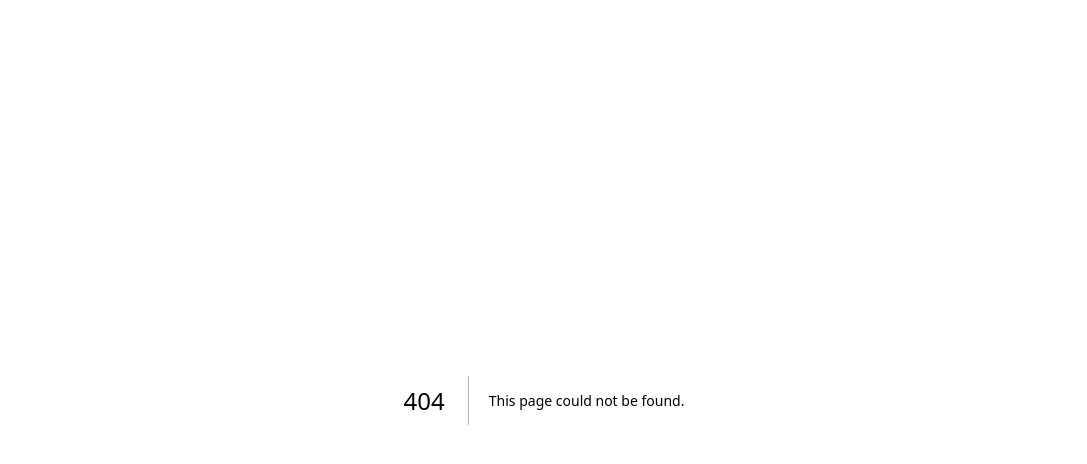
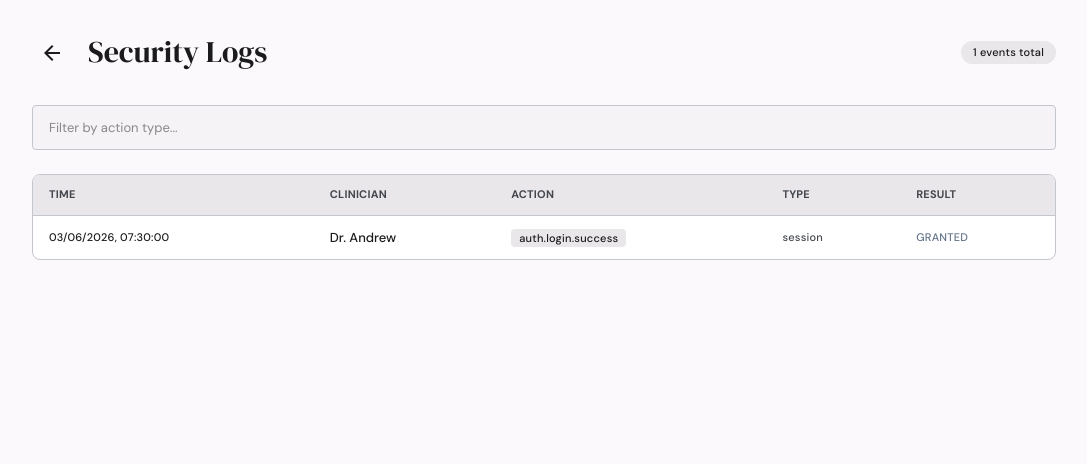
Before and after one commit to hamzaahmad3006/clinIQ, a Next.js app in the folder frontend/: page /security-logs in a window 1280 px wide. Before the commit this address had no page. Shown: the top 464 px of the page, without its empty margins (96-1183 px from the left). Built offline with nearby package versions, Linux system fonts and the light colour scheme.

Commit message:
security-logs

```diff
--- a/frontend/src/app/api/audit-logs/route.ts
+++ b/frontend/src/app/api/audit-logs/route.ts
@@ -1,9 +1,18 @@
 import { NextRequest, NextResponse } from "next/server";
 import { getAuditLogs, createAuditLog } from "@/lib/mockDb";
 
-export async function GET() {
-  const logs = getAuditLogs();
-  return NextResponse.json({ logs });
+export async function GET(request: NextRequest) {
+  const { searchParams } = new URL(request.url);
+  const action = searchParams.get("action");
+  const limit = parseInt(searchParams.get("limit") || "100");
+
+  let logs = getAuditLogs().sort((a, b) => new Date(b.timestamp).getTime() - new Date(a.timestamp).getTime());
+
+  if (action) {
+    logs = logs.filter((l) => l.action.includes(action));
+  }
+
+  return NextResponse.json({ logs: logs.slice(0, limit), total: getAuditLogs().length });
 }
 
 export async function POST(request: NextRequest) {
--- a/frontend/src/app/dashboard/page.tsx
+++ b/frontend/src/app/dashboard/page.tsx
@@ -168,7 +168,7 @@ export default function DashboardPage() {
           </a>
           <a
             className="flex items-center gap-4 px-4 py-3 text-on-primary-fixed-variant hover:bg-navy-700 hover:text-on-primary transition-all"
-            href="#"
+            href="/security-logs"
           >
             <span className="material-symbols-outlined" data-icon="gavel">
               gavel
--- a/frontend/src/app/patient/[id]/page.tsx
+++ b/frontend/src/app/patient/[id]/page.tsx
@@ -94,6 +94,25 @@ export default function PatientBriefPage() {
       window.removeEventListener("focus", handleFocus);
     };
   }, []);
+
+  const handleMarkReviewed = async () => {
+    await fetch("/api/audit-logs", {
+      method: "POST",
+      headers: { "Content-Type": "application/json" },
+      body: JSON.stringify({
+        actorId: "clin-henderson-001",
+        actorName: "Dr. Henderson",
+        actorRole: "specialist",
+        action: "brief.marked_reviewed",
+        resourceType: "patient_brief",
+        resourceId: patientId,
+        patientId,
+        accessResult: "granted",
+        sensitivityTier: 2,
+      }),
+    });
+    alert("Brief marked as reviewed. Audit logged.");
+  };
 
   const handleBreakGlass = async () => {
     if (bgJustification.length < 20) return;
@@ -349,8 +368,7 @@ export default function PatientBriefPage() {
             </a>
             <a
               className="flex items-center gap-3 px-6 py-3 text-on-primary-fixed-variant hover:bg-navy-700 hover:text-on-primary transition-all text-body-sm"
-              href="#"
-              onClick={(e) => e.preventDefault()}
+              href="/security-logs"
             >
               <span className="material-symbols-outlined" data-icon="gavel">gavel</span>
               Security Logs
@@ -576,7 +594,7 @@ export default function PatientBriefPage() {
               </p>
             </div>
             <div className="flex gap-4">
-              <button className="bg-primary text-on-primary px-10 py-4 rounded-xl font-ui-heading text-body-base flex items-center gap-3 shadow-xl hover:scale-105 transition-transform cursor-pointer active:scale-95">
+              <button onClick={handleMarkReviewed} className="bg-primary text-on-primary px-10 py-4 rounded-xl font-ui-heading text-body-base flex items-center gap-3 shadow-xl hover:scale-105 transition-transform cursor-pointer active:scale-95">
                 <span className="material-symbols-outlined" data-icon="fact_check">fact_check</span>
                 Mark Brief as Reviewed
               </button>
--- /dev/null
+++ b/frontend/src/app/security-logs/page.tsx
@@ -0,0 +1,107 @@
+"use client";
+
+import React, { useState, useEffect } from "react";
+import { useRouter } from "next/navigation";
+
+interface AuditEntry {
+  id: number;
+  actorName: string;
+  actorRole: string;
+  action: string;
+  resourceType: string;
+  accessResult: string;
+  sensitivityTier: number | null;
+  timestamp: string;
+}
+
+export default function SecurityLogsPage() {
+  const router = useRouter();
+  const [logs, setLogs] = useState<AuditEntry[]>([]);
+  const [filter, setFilter] = useState("");
+
+  useEffect(() => {
+    fetch("/api/audit-logs")
+      .then((r) => r.json())
+      .then((d) => setLogs(d.logs));
+  }, []);
+
+  const filtered = filter ? logs.filter((l) => l.action.includes(filter)) : logs;
+
+  const severityColor = (result: string) => {
+    switch (result) {
+      case "denied": return "text-critical";
+      case "break_glass": return "text-break-glass";
+      default: return "text-low-severity";
+    }
+  };
+
+  return (
+    <div className="min-h-screen bg-background text-on-surface p-8">
+      <div className="max-w-5xl mx-auto">
+        <div className="flex items-center justify-between mb-8">
+          <div className="flex items-center gap-4">
+            <button onClick={() => router.push("/dashboard")} className="p-2 hover:bg-surface-variant rounded-lg transition-colors cursor-pointer">
+              <span className="material-symbols-outlined" data-icon="arrow_back">arrow_back</span>
+            </button>
+            <h1 className="text-display-2xl font-display-2xl">Security Logs</h1>
+          </div>
+          <span className="text-label-xs bg-surface-container-high px-3 py-1 rounded-full font-bold">
+            {logs.length} events total
+          </span>
+        </div>
+
+        <div className="mb-6">
+          <input
+            type="text"
+            value={filter}
+            onChange={(e) => setFilter(e.target.value)}
+            placeholder="Filter by action type..."
+            className="w-full bg-surface-container-low border border-outline-variant rounded-lg px-4 py-3 text-body-sm text-on-surface focus:ring-2 focus:ring-secondary focus:outline-none"
+          />
+        </div>
+
+        <div className="bg-surface-container-lowest rounded-xl border border-outline-variant overflow-hidden">
+          <div className="overflow-x-auto">
+            <table className="w-full text-left">
+              <thead className="bg-surface-container-high border-b border-outline-variant">
+                <tr className="text-label-xs font-bold text-on-surface-variant uppercase tracking-wider">
+                  <th className="px-4 py-3">Time</th>
+                  <th className="px-4 py-3">Clinician</th>
+                  <th className="px-4 py-3">Action</th>
+                  <th className="px-4 py-3">Type</th>
+                  <th className="px-4 py-3">Result</th>
+                </tr>
+              </thead>
+              <tbody className="divide-y divide-outline-variant/30 text-body-sm">
+                {filtered.map((log) => (
+                  <tr key={log.id} className="hover:bg-surface-container-lowest transition-colors">
+                    <td className="px-4 py-3 font-data-mono text-label-xs">
+                      {new Date(log.timestamp).toLocaleString("en-GB")}
+                    </td>
+                    <td className="px-4 py-3 font-medium">{log.actorName}</td>
+                    <td className="px-4 py-3">
+                      <code className="bg-surface-container-high px-2 py-0.5 rounded text-label-xs font-data-mono">
+                        {log.action}
+                      </code>
+                    </td>
+                    <td className="px-4 py-3 text-label-xs text-on-surface-variant">{log.resourceType}</td>
+                    <td className={`px-4 py-3 font-bold text-label-xs ${severityColor(log.accessResult)}`}>
+                      {log.accessResult.toUpperCase()}
+                    </td>
+                  </tr>
+                ))}
+                {filtered.length === 0 && (
+                  <tr>
+                    <td colSpan={5} className="px-4 py-8 text-center text-on-surface-variant">
+                      No audit logs found.
+                    </td>
+                  </tr>
+                )}
+              </tbody>
+            </table>
+          </div>
+        </div>
+      </div>
+    </div>
+  );
+}
--- a/frontend/src/lib/useSession.ts
+++ b/frontend/src/lib/useSession.ts
@@ -27,7 +27,21 @@ export function useSession() {
     const interval = setInterval(() => {
       setSecondsLeft((prev) => {
         if (prev <= 1) {
-          router.push("/login");
+          fetch("/api/audit-logs", {
+            method: "POST",
+            headers: { "Content-Type": "application/json" },
+            body: JSON.stringify({
+              actorId: "system",
+              actorName: "System",
+              actorRole: "system",
+              action: "auth.session_timeout",
+              resourceType: "session",
+              resourceId: `sess-${Date.now()}`,
+              patientId: null,
+              accessResult: "denied",
+              sensitivityTier: null,
+            }),
+          }).finally(() => router.push("/login"));
           return 0;
         }
         return prev - 1;
```
